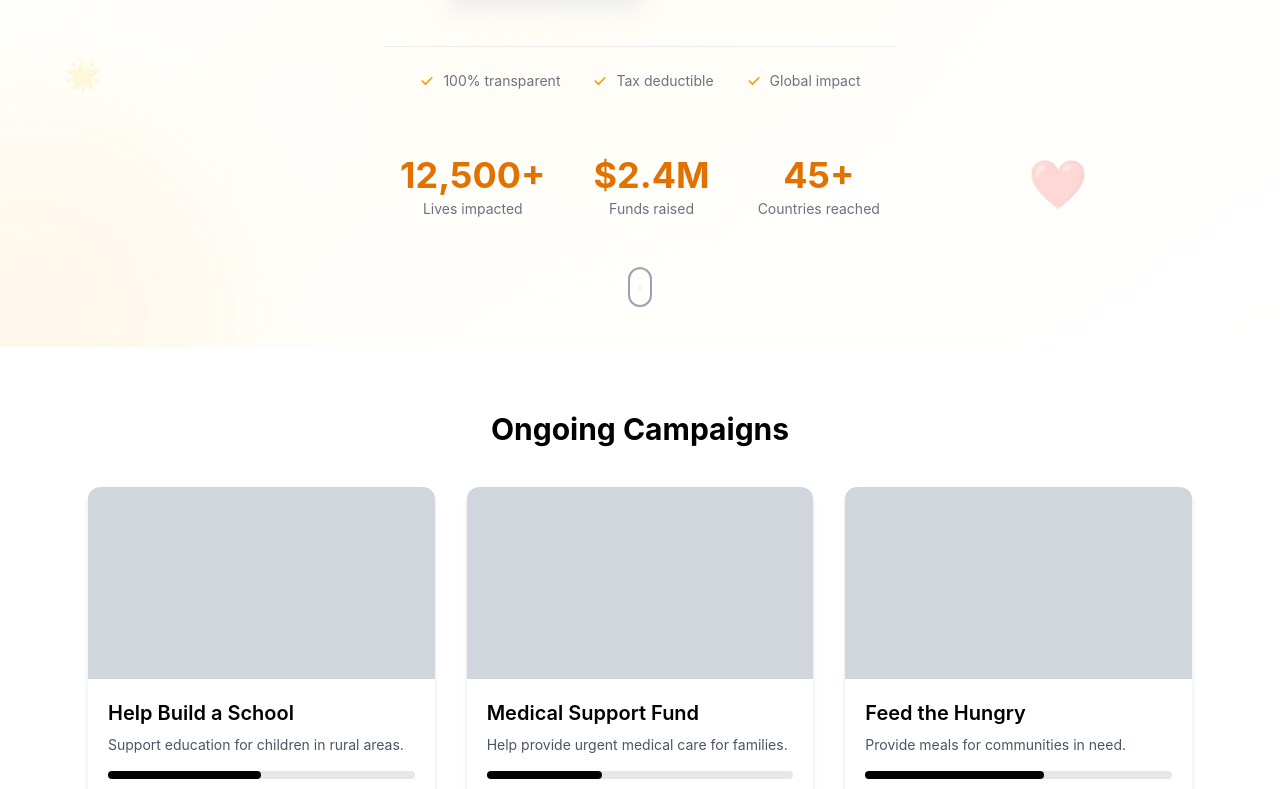
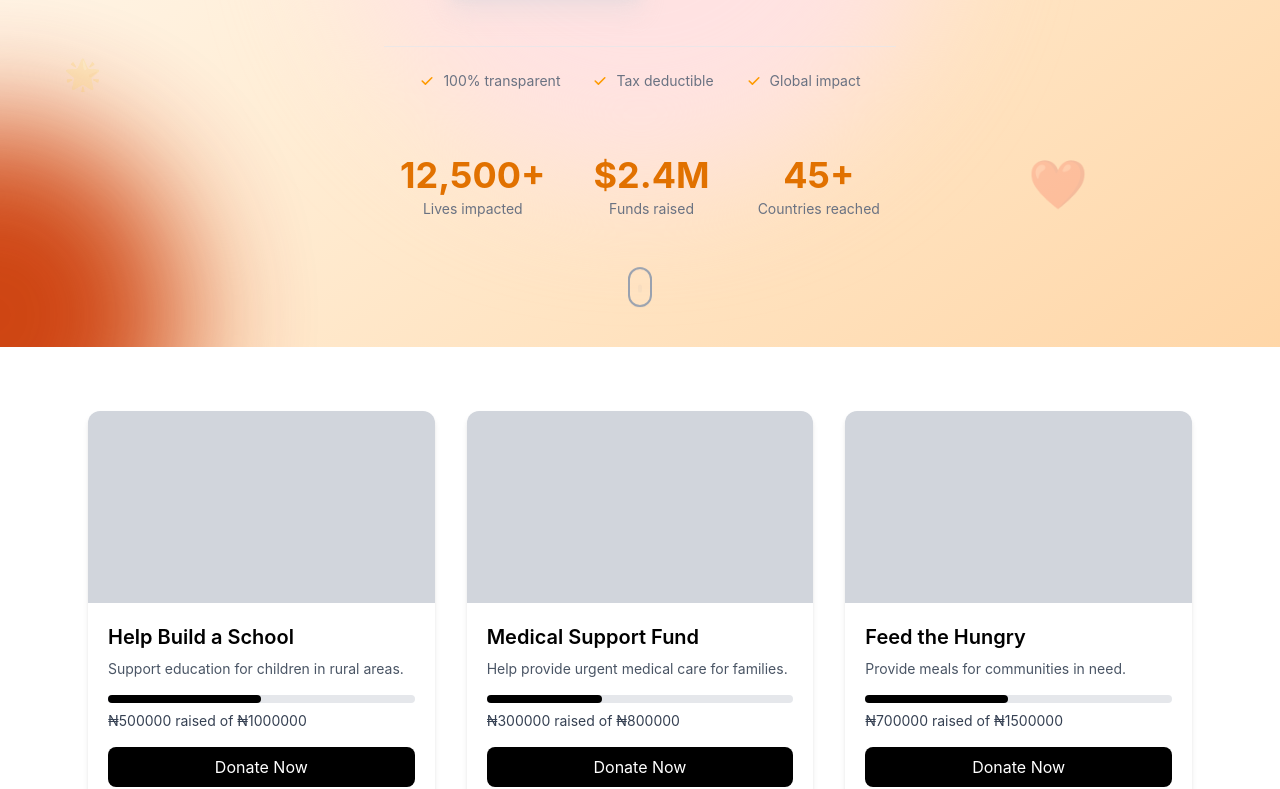
Before and after one commit to Dana-Codes/fundraiser_website, a React (Vite) app: page / in a window 1280 px wide. Shown: the part 590-1379 px from the top of the page. Built offline with nearby package versions, Linux system fonts and the light colour scheme.

Commit message:
Dynamic campaigns with data mapping

```diff
--- a/src/components/CampaignCard.jsx
+++ b/src/components/CampaignCard.jsx
@@ -1,10 +1,10 @@
 import { Link } from "react-router-dom";
 
-export default function CampaignCard({ title, description, amount, goal }) {
+export default function CampaignCard({ id, title, description, amount, goal }) {
   const progress = (amount / goal) * 100;
 
   return (
-    <Link to={`/campaign/${title}`}>
+    <Link to={`/campaign/${id}`}>
 
     <div className="bg-white shadow-md rounded-xl overflow-hidden">
 
--- /dev/null
+++ b/src/data/campaigns.js
@@ -0,0 +1,25 @@
+const campaigns = [
+  {
+    id: 1,
+    title: "Help Build a School",
+    description: "Support education for children in rural areas.",
+    amount: 500000,
+    goal: 1000000,
+  },
+  {
+    id: 2,
+    title: "Medical Support Fund",
+    description: "Help provide urgent medical care for families.",
+    amount: 300000,
+    goal: 800000,
+  },
+  {
+    id: 3,
+    title: "Feed the Hungry",
+    description: "Provide meals for communities in need.",
+    amount: 700000,
+    goal: 1500000,
+  },
+];
+
+export default campaigns;
--- a/src/pages/CampaignDetails.jsx
+++ b/src/pages/CampaignDetails.jsx
@@ -1,22 +1,31 @@
 import { useParams } from "react-router-dom";
+import campaigns from "../data/campaigns";
 
 export default function CampaignDetails() {
   const { id } = useParams();
 
+  const campaign = campaigns.find(
+    (item) => item.id === parseInt(id)
+  );
+
+  if (!campaign) {
+    return <p className="pt-24 text-center">Campaign not found</p>;
+  }
+
   return (
     <div className="pt-24 px-6 max-w-4xl mx-auto">
       <h1 className="text-3xl font-bold mb-4">
-        Campaign Details
+        {campaign.title}
       </h1>
 
       <p className="text-gray-600 mb-6">
-        You are viewing campaign ID: {id}
+        {campaign.description}
       </p>
 
       <div className="h-64 bg-gray-300 mb-6"></div>
 
       <p className="mb-4">
-        This is where full campaign story, images, and donation info will go.
+        ₦{campaign.amount} raised of ₦{campaign.goal}
       </p>
 
       <button className="bg-black text-white px-6 py-3 rounded-lg">
--- a/src/pages/Home.jsx
+++ b/src/pages/Home.jsx
@@ -1,5 +1,6 @@
 import React, { useState, useEffect } from 'react';
 import CampaignCard from "../components/CampaignCard";
+import campaigns from "../data/campaigns";
 
 
 const Home = () => {
@@ -12,12 +13,12 @@ const Home = () => {
   return (
     <>
 
-    <section className="relative min-h-screen flex items-center justify-center overflow-hidden bg-gradient-to-br from-white via-amber-50/30 to-white px-4 py-20 md:py-32">
+    <section className="relative min-h-screen flex items-center justify-center overflow-hidden bg-gradient-to-br from-white via-orange-100 to-orange-200 px-4 py-20 md:py-32">
       {/* Animated background elements */}
       <div className="absolute inset-0 overflow-hidden pointer-events-none">
-        <div className="absolute -top-40 -right-40 w-80 h-80 bg-amber-200/30 rounded-full blur-3xl animate-pulse"></div>
-        <div className="absolute -bottom-40 -left-40 w-96 h-96 bg-orange-100/40 rounded-full blur-3xl animate-pulse delay-1000"></div>
-        <div className="absolute top-1/2 left-1/2 -translate-x-1/2 -translate-y-1/2 w-[600px] h-[600px] bg-amber-50/20 rounded-full blur-3xl"></div>
+        <div className="absolute -top-40 -right-40 w-80 h-80 bg-blue-500 rounded-full  animate-pulse"></div>
+        <div className="absolute -bottom-40 -left-50 w-96 h-96 bg-orange-700 rounded-full blur-3xl animate-pulse delay-1000"></div>
+        <div className="absolute top-1/2 left-1/2 -translate-x-1/2 -translate-y-1/2 w-[600px] h-[600px] bg-red-100 rounded-full blur-3xl"></div>
 
         {/* Floating particles */}
         <div className="absolute top-20 left-[10%] text-4xl animate-float opacity-20">✨</div>
@@ -124,33 +125,18 @@ const Home = () => {
 
     {/* CAMPAIGNS SECTION */}
 <section className="py-16 px-6 max-w-6xl mx-auto">
-  <h2 className="text-3xl font-bold mb-10 text-center">
-    Ongoing Campaigns
-  </h2>
-
   <div className="grid md:grid-cols-3 gap-8">
-
+  {campaigns.map((campaign) => (
     <CampaignCard
-      title="Help Build a School"
-      description="Support education for children in rural areas."
-      amount={500000}
-      goal={1000000}
+     key={campaign.id}
+  id={campaign.id}
+  title={campaign.title}
+  description={campaign.description}
+  amount={campaign.amount}
+  goal={campaign.goal}
     />
-
-    <CampaignCard
-      title="Medical Support Fund"
-      description="Help provide urgent medical care for families."
-      amount={300000}
-      goal={800000}
-    />
-
-    <CampaignCard
-      title="Feed the Hungry"
-      description="Provide meals for communities in need."
-      amount={700000}
-      goal={1200000}
-    />
-  </div>
+  ))}
+</div>
 </section>
 
 </>
```
